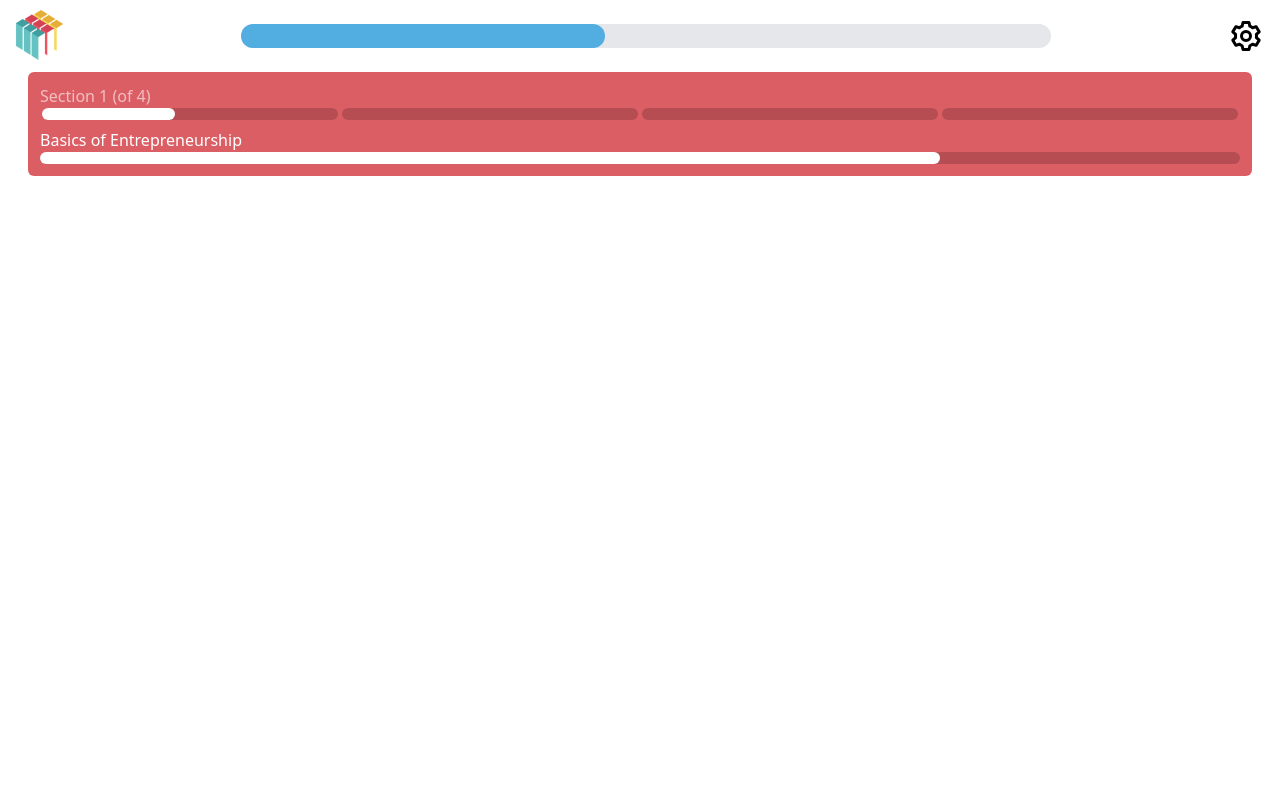
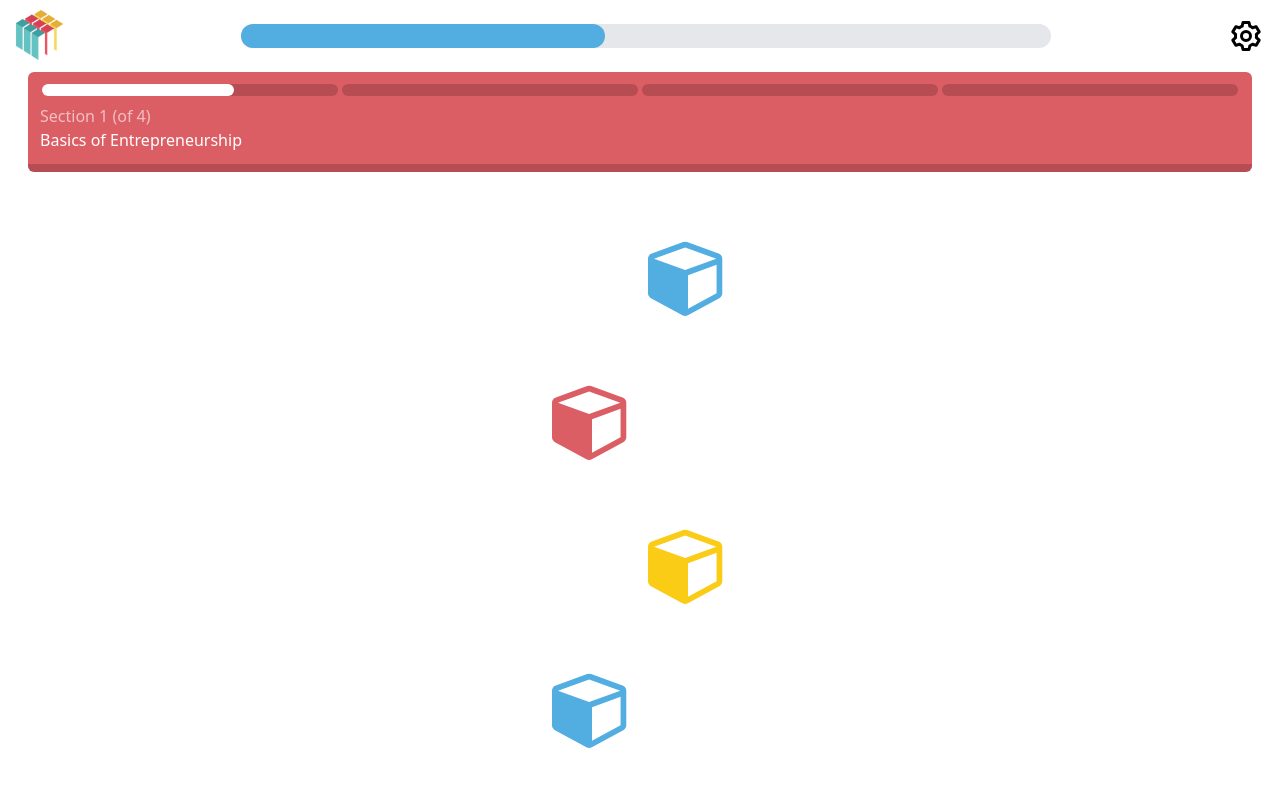
Before and after one commit to memly-ai/memly, a SvelteKit app: page /progress in a window 1280 px wide. Shown: the top 800 px of the page. Built offline with nearby package versions, Linux system fonts and the light colour scheme.

Commit message:
add learning blocks

```diff
--- /dev/null
+++ b/src/lib/cube.svelte
@@ -0,0 +1,7 @@
+<script lang="ts">
+    export let color: string;
+</script>
+
+<svg viewBox="0 0 1792 1792" xmlns="http://www.w3.org/2000/svg" class={color}>
+    <path d="M896 1629l640-349v-636l-640 233v752zm-64-865l698-254-698-254-698 254zm832-252v768q0 35-18 65t-49 47l-704 384q-28 16-61 16t-61-16l-704-384q-31-17-49-47t-18-65v-768q0-40 23-73t61-47l704-256q22-8 44-8t44 8l704 256q38 14 61 47t23 73z"/>
+</svg>
--- /dev/null
+++ b/src/lib/lock.svelte
@@ -0,0 +1,3 @@
+<svg class="feather feather-lock" fill="none" stroke="currentColor" stroke-linecap="round" stroke-linejoin="round" stroke-width="2" viewBox="0 0 24 24" width="24" xmlns="http://www.w3.org/2000/svg"><rect height="11" rx="2" ry="2" width="18" x="3" y="11"/>
+    <path d="M7 11V7a5 5 0 0 1 10 0v4"/>
+</svg>
--- a/src/routes/progress/+page.svelte
+++ b/src/routes/progress/+page.svelte
@@ -1,21 +1,29 @@
 <script lang="ts">
     import Cog from '$lib/cog.svelte'
+    import Cube from '$lib/cube.svelte'
+    import Lock from '$lib/lock.svelte'
 
     // section
     // |- Section x/x
     // |- Title
     let section = ["Section 1 (of 4)", "Basics of Entrepreneurship"];
-    let subsections = [];
-    // each subsection has:
-    // title
-    // completion status
+    let subsections = [
+        {title: "Ideation", suggestions:"", completed: true},
+        {title: "Market Research", suggestions:"", completed: true},
+        {title: "Team Research", suggestions:"", completed: true},
+        {title: "Networking", suggestions:"", completed: true},
+        {title: "Prototyping", suggestions:"", completed: false},
+        {title: "", suggestions:"", completed: false},
+        {title: "Sunk-Cost Fallacy", suggestions:"", completed: false}];
+    let colors = ["fill-[#52ADE1]", "fill-[#DC5E65]", "fill-yellow-400"];
+    // TODO: hover colors
+    // TODO: click colors
 
-    let s1 = [];
     // script to generate path
     // script to load popup?
 </script>
 
-<nav class="fixed top-0 right-0 left-0 flex items-center justify-between flex-wrap p-2 bg-white">
+<nav class="sticky top-0 right-0 left-0 flex items-center justify-between flex-wrap pt-2 pr-2 pl-2 bg-white">
     <!-- logo -->
     <img class="w-16" src="/logo.png" alt="memly logo">
 
@@ -32,33 +40,43 @@
     </div>
 
     <!-- section info -->
-    <div class="w-full rounded-md bg-[#DC5E65] p-3 mx-5 mt-2 text-white">
-        <p class="opacity-60">{section[0]}</p>
+    <div class="w-full rounded-md bg-[#DC5E65] p-3 mx-5 mt-2 text-white border-b-8 border-[#b64d52]">
         <div class="w-full flex">
             <div class="basis-1/4 w-1/4 bg-[#b64d52] rounded-full h-3 dark:bg-gray-700 mx-0.5">
-                <div class="bg-white h-3 rounded-full" style="width: 45%"></div>
+                <div class="bg-white h-3 rounded-full" style="width: 65%"></div>
             </div>
             <div class="basis-1/4 w-1/4 bg-[#b64d52] rounded-full h-3 dark:bg-gray-700 mx-0.5"></div>
             <div class="basis-1/4 w-1/4 bg-[#b64d52] rounded-full h-3 dark:bg-gray-700 mx-0.5"></div>
             <div class="basis-1/4 w-1/4 bg-[#b64d52] rounded-full h-3 dark:bg-gray-700 mx-0.5"></div>
         </div>
-        <p class="mt-2">{section[1]}</p>
-        <div class="w-full bg-[#b64d52] rounded-full h-3 dark:bg-gray-700">
-            <div class="bg-white h-3 rounded-full" style="width: 75%"></div>
-        </div>
+        <p class="opacity-60 mt-2">{section[0]}</p>
+        <p>{section[1]}</p>
     </div>
 </nav>
 
-<div class="flex fixed flex-col right-10 left-10">
-    <!-- section info -->
-
+<!-- for each subsection generate path -->
+<div class="flex flex-col items-center">
+    {#each subsections as subsection, index}
+        <div class="odd:pl-24 even:pr-24 box-border">
+            <div class="rounded-full flex justify-center items-center w-20 aspect-square mt-16">
+                {#if subsection.completed}
+                    <div class="w-20">
+                        <Cube color={colors[index % 3]}/>
+                    </div>
+                {:else}
+                    <div class="w-20 -scale-x-100">
+                        <Cube color="fill-gray-600"/>
+                    </div>
+                {/if}
+            </div>
+        </div>
+    {/each}
 </div>
 
-<!-- for each subsection generate path -->
-<div>
-    <!-- entrepreneurship section x -->
+<div class="mt-8 flex flex-col items-center justify-center w-full">
+    <!-- locked section 2 -->
+    <!-- TODO: scale, add text about completing section to unlock -->
+    <Lock />
 </div>
 
-<div>
-    <!-- locked section 2 -->
-</div>
+<!-- TODO: path graphic -->
```
